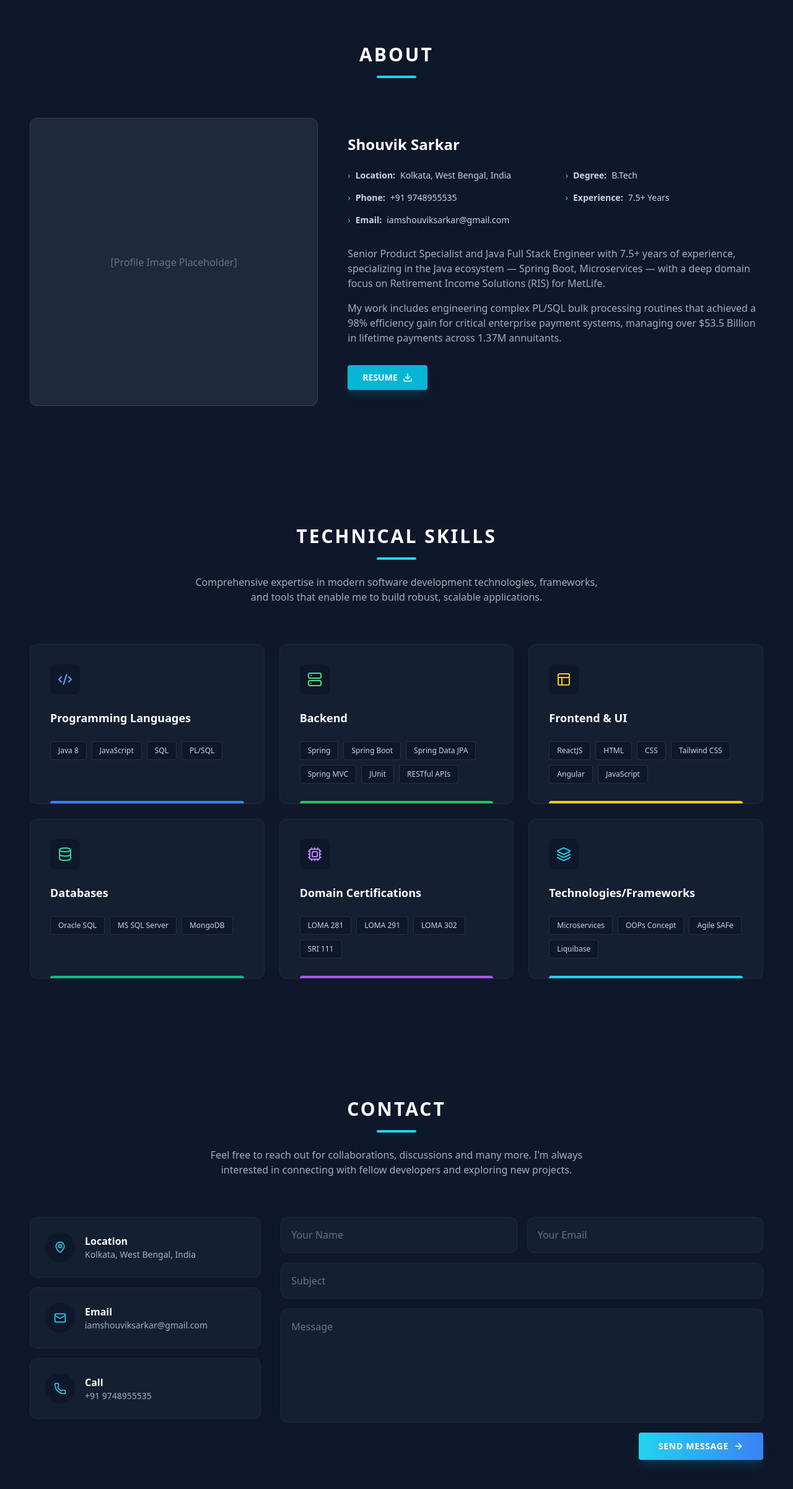
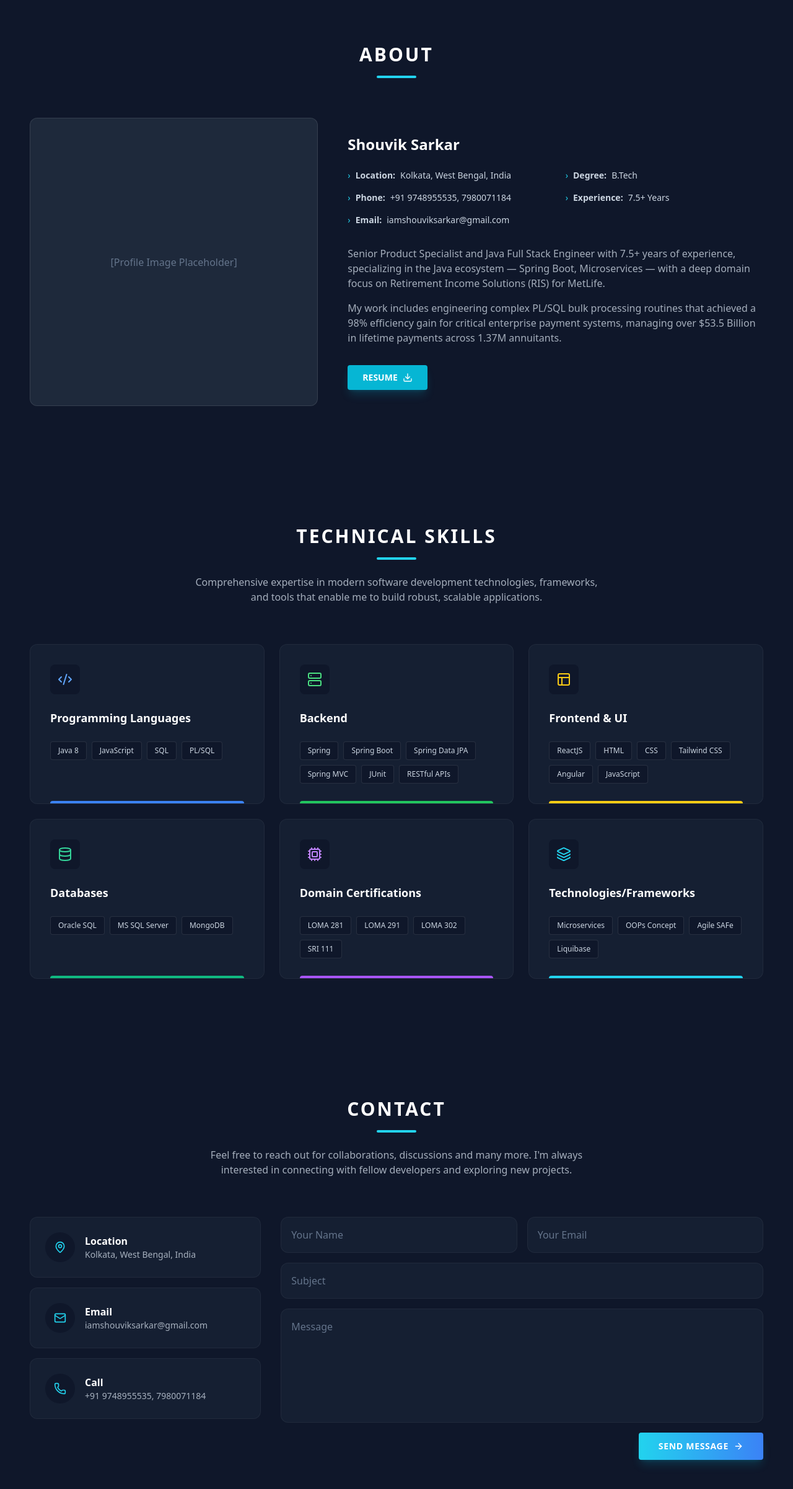
Before and after one commit to iamshouvik/shouvik-portfolio, a React (Vite) app: page / in a window 1280 px wide. Shown: the part 826-3228 px from the top of the page at 62% size. Built offline with nearby package versions, Linux system fonts and the light colour scheme.

Commit message:
Add new phone number and portfolio link

```diff
--- a/src/App.jsx
+++ b/src/App.jsx
@@ -133,7 +133,7 @@ const App = () => {
               <div className="grid grid-cols-1 sm:grid-cols-2 gap-y-4 gap-x-8 mb-8 text-sm">
                 <div className="flex items-center gap-2"><span className="text-cyan-400">›</span> <strong>Location:</strong> Kolkata, West Bengal, India</div>
                 <div className="flex items-center gap-2"><span className="text-cyan-400">›</span> <strong>Degree:</strong> B.Tech</div>
-                <div className="flex items-center gap-2"><span className="text-cyan-400">›</span> <strong>Phone:</strong> +91 9748955535</div>
+                <div className="flex items-center gap-2"><span className="text-cyan-400">›</span> <strong>Phone:</strong> +91 9748955535, 7980071184</div>
                 <div className="flex items-center gap-2"><span className="text-cyan-400">›</span> <strong>Experience:</strong> 7.5+ Years</div>
                 <div className="flex items-center gap-2"><span className="text-cyan-400">›</span> <strong>Email:</strong> iamshouviksarkar@gmail.com</div>
               </div>
@@ -305,7 +305,7 @@ const App = () => {
                 </div>
                 <div>
                   <h4 className={`font-bold ${isDarkMode ? 'text-white' : 'text-slate-900'}`}>Call</h4>
-                  <p className="text-sm opacity-80">+91 9748955535</p>
+                  <p className="text-sm opacity-80">+91 9748955535, 7980071184</p>
                 </div>
               </div>
             </div>
```
Also changed, not shown: 1 other file (tests, documents, lock files or other folders).
